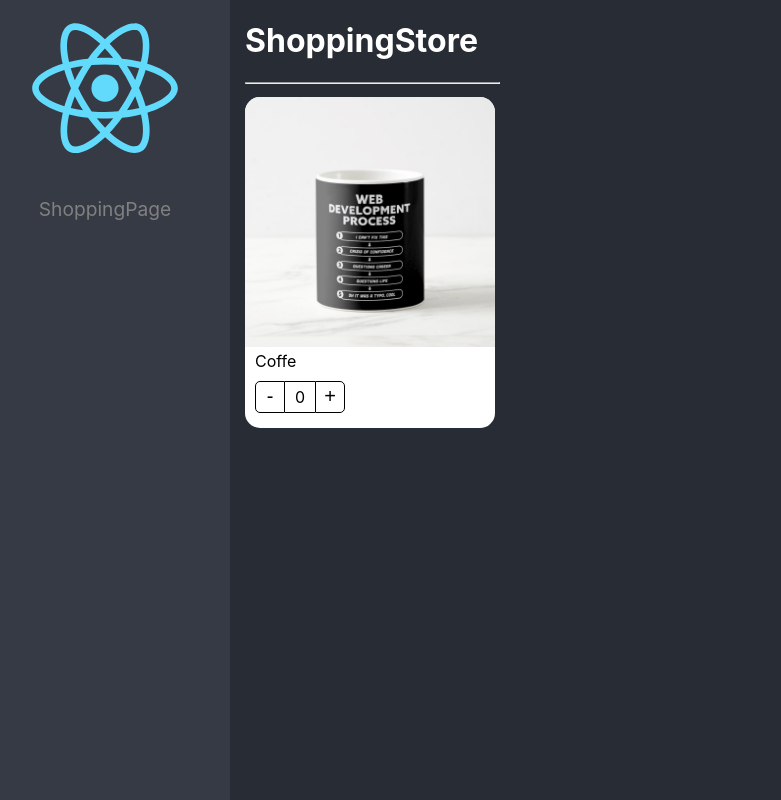
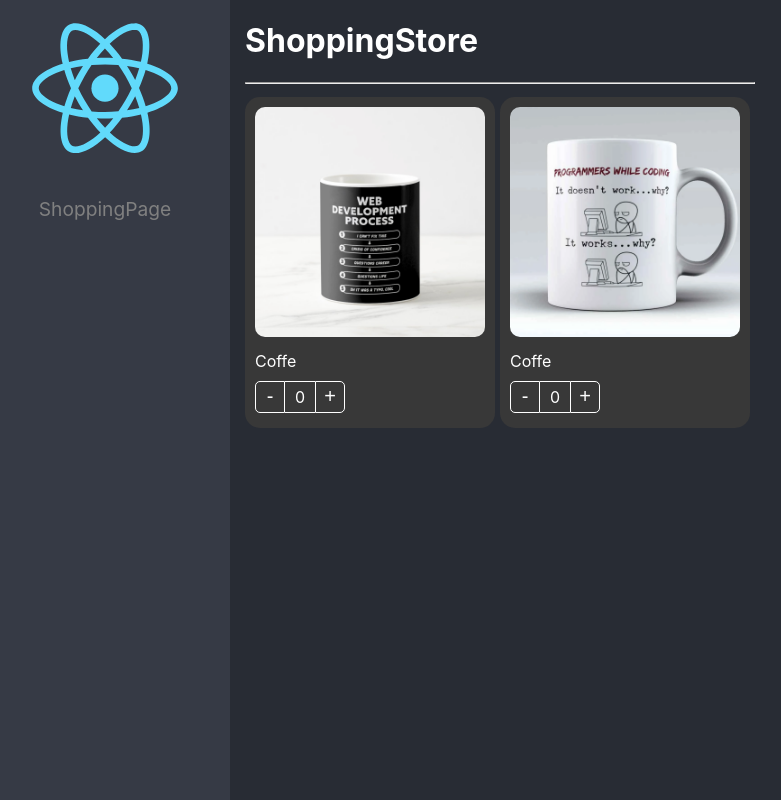
Before and after one commit to frarosrod2/React-Pro-FH, a React (Create React App) app in the folder 02-lazy/react-adv/: page /shopping in a window 1280 px wide. Shown: the whole page, without its empty margins (20-801 px from the left). Built offline with nearby package versions, Linux system fonts and the light colour scheme.

Commit message:
Fin Shopping Cart

```diff
--- a/02-lazy/react-adv/src/02-component-patterns/components/ProductButtons.tsx
+++ b/02-lazy/react-adv/src/02-component-patterns/components/ProductButtons.tsx
@@ -1,12 +1,13 @@
 import { useContext } from 'react';
 import { ProductContext } from './ProductCard';
 import styles from '../styles/styles.module.css';
+import { ProductButtonsProps } from '../interfaces/Product';
 
-export const ProductButtons = () => {
+export const ProductButtons = ({ className, style }: ProductButtonsProps) => {
   const { increaseBy, counter } = useContext(ProductContext);
 
   return (
-    <div className={styles.buttonsContainer}>
+    <div className={`${styles.buttonsContainer} ${className}`}>
       <button className={styles.buttonMinus} onClick={() => increaseBy(-1)}>
         -
       </button>
--- a/02-lazy/react-adv/src/02-component-patterns/components/ProductCard.tsx
+++ b/02-lazy/react-adv/src/02-component-patterns/components/ProductCard.tsx
@@ -1,19 +1,27 @@
 import { useProduct } from '../hooks/useProduct';
-import { createContext } from 'react';
+import { createContext, ReactElement } from 'react';
 
-import { ProductCardProps } from '../interfaces';
 import styles from '../styles/styles.module.css';
-import { ProductContextProps } from '../interfaces/Product';
+import { ProductContextProps, ProductCardProps } from '../interfaces';
 
 export const ProductContext = createContext({} as ProductContextProps);
 const { Provider } = ProductContext;
 
-export const ProductCard = ({ product, children }: ProductCardProps) => {
-  const { counter, increaseBy } = useProduct(0);
+export const ProductCard = ({
+  product,
+  children,
+  className,
+  style,
+  onChange,
+  value,
+}: ProductCardProps) => {
+  const { counter, increaseBy } = useProduct({ onChange, product, value });
 
   return (
     <Provider value={{ counter, increaseBy, product }}>
-      <div className={styles.productCard}>{children}</div>
+      <div className={`${styles.productCard} ${className}`} style={style}>
+        {children}
+      </div>
     </Provider>
   );
 };
--- a/02-lazy/react-adv/src/02-component-patterns/components/ProductImage.tsx
+++ b/02-lazy/react-adv/src/02-component-patterns/components/ProductImage.tsx
@@ -2,10 +2,17 @@ import { useContext } from 'react';
 import styles from '../styles/styles.module.css';
 import { ProductContext } from './ProductCard';
 import noImg from '../assets/no-image.jpg';
+import { ProductImageProps } from '../interfaces/Product';
 
-export const ProductImage = ({ img = '' }) => {
+export const ProductImage = ({ img = '', className }: ProductImageProps) => {
   const { product } = useContext(ProductContext);
   let imgToShow = img ? img : product.img ?? noImg;
 
-  return <img className={styles.productImg} src={imgToShow} alt="Coffe Mug" />;
+  return (
+    <img
+      className={`${styles.productImg} ${className}`}
+      src={imgToShow}
+      alt="Coffe Mug"
+    />
+  );
 };
--- a/02-lazy/react-adv/src/02-component-patterns/components/ProductTitle.tsx
+++ b/02-lazy/react-adv/src/02-component-patterns/components/ProductTitle.tsx
@@ -1,12 +1,13 @@
 import { useContext } from 'react';
 import { ProductContext } from './ProductCard';
 import styles from '../styles/styles.module.css';
+import { ProductTitleProps } from '../interfaces/Product';
 
-export const ProductTitle = ({ title = '' }) => {
+export const ProductTitle = ({ title = '', className }: ProductTitleProps) => {
   const { product } = useContext(ProductContext);
 
   return (
-    <span className={styles.productDescription}>
+    <span className={`${styles.productDescription} ${className}`}>
       {title ? title : product.title ?? ''}
     </span>
   );
--- a/02-lazy/react-adv/src/02-component-patterns/components/index.ts
+++ b/02-lazy/react-adv/src/02-component-patterns/components/index.ts
@@ -1,11 +1,10 @@
 import { ProductTitle } from './ProductTitle';
 import { ProductImage } from './ProductImage';
-import { ProductButtons } from './ProductButtons';
 import { ProductCardHOCProps } from '../interfaces/Product';
 import { ProductCard as ProductCardHOC } from './ProductCard';
+import { ProductButtons } from './ProductButtons';
 export { ProductButtons } from './ProductButtons';
 export { ProductImage } from './ProductImage';
-// export { ProductCard } from './ProductCard';
 export { ProductTitle } from './ProductTitle';
 
 export const ProductCard: ProductCardHOCProps = Object.assign(ProductCardHOC, {
--- /dev/null
+++ b/02-lazy/react-adv/src/02-component-patterns/data/products.data.ts
@@ -0,0 +1,14 @@
+import { Product } from '../interfaces';
+
+export const products: Product[] = [
+  {
+    id: '1',
+    title: 'Coffe',
+    img: '/coffee-mug.png',
+  },
+  {
+    id: '2',
+    title: 'Coffe',
+    img: '/coffee-mug2.png',
+  },
+];
--- a/02-lazy/react-adv/src/02-component-patterns/hooks/useProduct.tsx
+++ b/02-lazy/react-adv/src/02-component-patterns/hooks/useProduct.tsx
@@ -1,11 +1,29 @@
-import { useState } from 'react';
+import { useEffect, useRef, useState } from 'react';
+import { OnChangeArgs, Product } from '../interfaces';
 
-export const useProduct = (initialState = 0) => {
-  const [counter, setCounter] = useState(initialState);
+interface useProductArgs {
+  product: Product;
+  onChange?: (args: OnChangeArgs) => void;
+  value?: number;
+}
+
+export const useProduct = ({ onChange, product, value = 0 }: useProductArgs) => {
+  const [counter, setCounter] = useState(value);
+  const isControlled = useRef(!!onChange);
 
   const increaseBy = (value: number) => {
+    if (isControlled.current) {
+      return onChange!({ count: value, product });
+    }
+
+    const newValue = Math.max(counter + value, 0);
     setCounter((prev: number) => Math.max(prev + value, 0));
+    onChange && onChange({ count: newValue, product });
   };
+
+  useEffect(() => {
+    setCounter(value);
+  }, [value]);
 
   return { counter, increaseBy };
 };
--- /dev/null
+++ b/02-lazy/react-adv/src/02-component-patterns/hooks/useShoppingCart.tsx
@@ -0,0 +1,32 @@
+import { useState } from 'react';
+import { OnChangeArgs, ProductInCart } from '../interfaces';
+import { products } from '../data/products.data';
+
+export const useShoppingCart = () => {
+  const [shoppingCart, setShoppingCart] = useState<{ [key: string]: ProductInCart }>({});
+
+  const onProductCountChange = ({ count, product }: OnChangeArgs) => {
+    setShoppingCart((oldShoppingCart) => {
+      const productInCart: ProductInCart = oldShoppingCart[product.id] || {
+        ...product,
+        count: 0,
+      };
+
+      if (Math.max(productInCart.count + count, 0) > 0) {
+        productInCart.count += count;
+        return { ...oldShoppingCart, [product.id]: productInCart };
+      }
+      const { [product.id]: toDelete, ...rest } = oldShoppingCart;
+      return { ...rest };
+
+      //   if (count === 0) {
+      //     const { [product.id]: toDelete, ...rest } = oldShoppingCart;
+      //     return rest;
+      //   }
+      //   return { ...oldShoppingCart, [product.id]: { ...product, count } };
+      // });
+    });
+  };
+
+  return { products, shoppingCart, onProductCountChange };
+};
--- a/02-lazy/react-adv/src/02-component-patterns/pages/ShoppingPage.tsx
+++ b/02-lazy/react-adv/src/02-component-patterns/pages/ShoppingPage.tsx
@@ -1,13 +1,14 @@
-import { ProductCard, ProductImage, ProductTitle } from "../components";
+import { ProductCard, ProductImage, ProductTitle } from '../components';
 import { ProductButtons } from '../components/ProductButtons';
+import '../styles/custom-styles.css';
+import { useShoppingCart } from '../hooks/useShoppingCart';
+import { products } from '../data/products.data';
 
-const product = {
-  id: '1',
-  title: 'Coffe',
-  img: '/coffee-mug.png',
-};
+const product = products[0]
 
 export const ShoppingPage = () => {
+  const { products, shoppingCart, onProductCountChange } = useShoppingCart();
+
   return (
     <div>
       <h1>ShoppingStore</h1>
@@ -17,20 +18,43 @@ export const ShoppingPage = () => {
           display: 'flex',
           flexDirection: 'row',
           flexWrap: 'wrap',
-        }}></div>
-      <ProductCard product={product}>
-        {/* <ProductCard.Image />
-        <ProductCard.Title title={''} />
-        <ProductCard.Buttons
-          counter={0}
-          increaseBy={function (value: number): void {
-            throw new Error('Function not implemented.');
-          }}
-        /> */}
-        <ProductImage />
-        <ProductTitle />
-        <ProductButtons />
-      </ProductCard>
+        }}>
+        {products.map((product) => (
+          <ProductCard
+            key={product.id}
+            product={product}
+            className="bg-dark"
+            onChange={onProductCountChange}
+            value={shoppingCart[product.id]?.count || 0}>
+            <ProductImage className="custom-img" />
+            <ProductTitle className="text-white" />
+            <ProductButtons className="custom-buttons" />
+          </ProductCard>
+        ))}
+      </div>
+
+      {/* <input value={counter} onChange={(e) => } /> */}
+
+      <div className="shopping-cart">
+        {Object.entries(shoppingCart).map(([key, productInCart]) => {
+          return (
+            <ProductCard
+              key={key}
+              product={productInCart}
+              className="bg-dark"
+              style={{ width: '100px' }}
+              onChange={onProductCountChange}
+              value={productInCart.count}>
+              <ProductImage className="custom-img" />
+              <ProductTitle title={`${productInCart.count}`} />
+              <ProductButtons
+                className="custom-buttons"
+                style={{ display: 'flex', justifyContent: 'center' }}
+              />
+            </ProductCard>
+          );
+        })}
+      </div>
     </div>
   );
 };
--- /dev/null
+++ b/02-lazy/react-adv/src/02-component-patterns/styles/custom-styles.css
@@ -0,0 +1,25 @@
+.bg-dark {
+  background-color: rgb(56, 56, 56);
+}
+
+.text-white {
+  color: white;
+}
+
+.custom-img {
+  border-radius: 20px;
+  padding: 10px;
+  width: calc(100% - 20px);
+}
+
+.custom-buttons button,
+.custom-buttons div {
+  border-color: white;
+  color: white;
+}
+
+.shopping-cart {
+  position: fixed;
+  right: 10px;
+  top: 0px;
+}
--- a/02-lazy/react-adv/src/routes/routes.ts
+++ b/02-lazy/react-adv/src/routes/routes.ts
@@ -1,3 +1,4 @@
+import { lazy } from 'react';
 import { ShoppingPage } from '../02-component-patterns/pages/ShoppingPage';
 
 type JSXComponent = () => JSX.Element;
@@ -9,6 +10,10 @@ interface Route {
   name: string;
 }
 
+const Lazy1 = lazy(() => import('../01-lazyload/pages/LazyPage1'));
+const Lazy2 = lazy(() => import('../01-lazyload/pages/LazyPage2'));
+const Lazy3 = lazy(() => import('../01-lazyload/pages/LazyPage3'));
+
 export const routes: Route[] = [
   {
     path: '/shopping',
```
Also changed, not shown: 02-lazy/react-adv/src/02-component-patterns/interfaces/Product.ts (+31 -8 lines), 02-lazy/react-adv/public/coffee-mug2.png (added).
